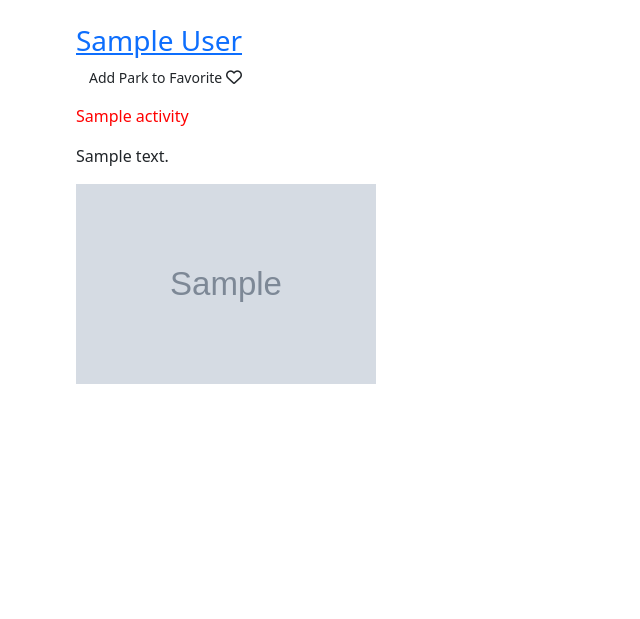
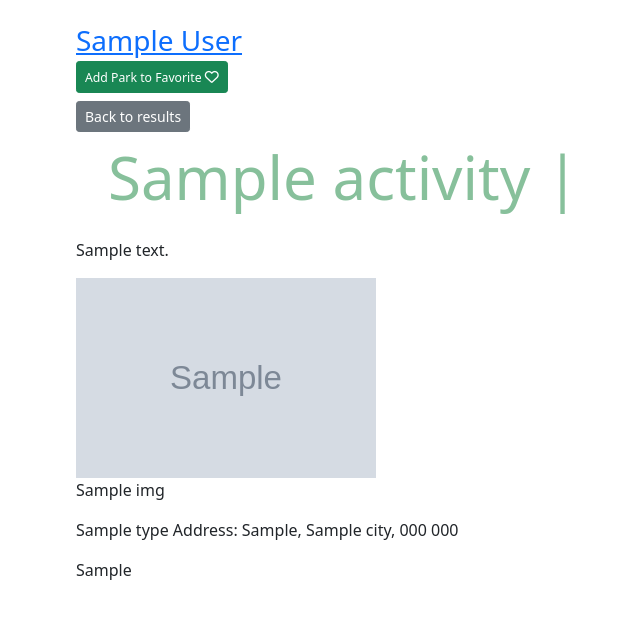
Before and after one commit to michellemason/NPS-APP, a Flask app: page /state/1/1 in a window 1280 px wide. Shown: the part 56-675 px from the top of the page, without its empty margins (18-658 px from the left). Run offline with Flask 2, Linux system fonts and the light colour scheme; tables that the repository leaves empty hold one stand-in row (values such as "Sample post"); grey boxes marked "Sample" are stand-in pictures; a database or web service that is not in the repository returns one stand-in record (values such as "Sample title"); data that the repository does not hold is empty; parts of the project's set-up code (start-up, migrations or seed data) failed here and were passed over; some libraries are stand-ins or nearby versions.

Commit message:
added edit user, fixed favorites page, minor fixes

```diff
--- a/app.py
+++ b/app.py
@@ -5,7 +5,7 @@ from flask import Flask, render_template, g, redirect, session, request, flash,
 from flask_wtf import FlaskForm
 from flask_debugtoolbar import DebugToolbarExtension
 from models import connect_db, db, User, Park, FavoritePark
-from forms import CreateUserForm, LoginForm
+from forms import CreateUserForm, LoginForm, EditUser
 from secret import API_SECRET_KEY
 import os
 import requests
@@ -98,7 +98,7 @@ def login():
         if user:
             do_login(user)
             flash(f'Hello, {user.username}!', 'success')
-            return redirect(f'/users/{user.id}')
+            return redirect('/home')
 
         flash("Username/Password incorrect.", "danger")
     return render_template('login.html', form=form)
@@ -108,6 +108,27 @@ def logout():
     do_logout()
     flash("See you next time!", 'success')
     return redirect('/')
+
+
+@app.route('/users/<int:user_id>/edit', methods=["GET", "POST"])
+def edit_user(user_id):
+    """Edit user profile info"""
+
+    if not g.user:
+        flash("Unauthorized acces.", 'danger')
+        return redirect('/')
+
+    user = User.query.get(user_id)
+    form = EditUser(obj=user)
+    if form.validate_on_submit():
+        user.username = form.username.data
+        user.email = form.email.data
+        db.session.commit()
+        flash(f"Account successfully updated!", 'success')
+        return redirect(f"/users/{user.id}")
+
+    return render_template('users_edit.html', form=form, user=user)
+
 
 @app.route('/users/<int:user_id>')
 def users_page(user_id):
@@ -202,22 +223,25 @@ def delete_fave(park_id):
 
 @app.route("/favorites")
 def show_favorites():
+    """View all parks in users favorites"""
     if not g.user:
         flash("You need to login to view favorites.", "danger")
         return redirect('/login')
 
     user_id = g.user.id
     user = User.query.get_or_404(user_id)
+    user_faves = user.favorites
 
-    user_faves = user.favorites
     faves = [p.park_id for p in user_faves]
+    results = []
 
-    # for park in faves:
-    #     res = requests.get(f'{API_BASE_URL}parks?api_key={API_SECRET_KEY}&parkCode={park}')
-    #     res_json = res.json()
-    #     results = res_json['data']
+    for park in faves:
+        res = requests.get(f'{API_BASE_URL}parks?api_key={API_SECRET_KEY}&parkCode={park}')
+        res_json = res.json()
+        results.append(res_json['data'][0])
+    print(results)
 
-    return render_template('favorite_parks.html', faves=faves, user=user)
+    return render_template('favorite_parks.html', faves=faves, user=user, results=results)
 
 
 
--- a/static/style.css
+++ b/static/style.css
@@ -10,6 +10,14 @@ hr {
     font-size: small;
 }
 
+ul.ul {
+  color: #87C09B;
+}
+
+#act-list {
+  font-size: 60px;
+}
+
   /*
 
   NOTES
--- a/templates/base.html
+++ b/templates/base.html
@@ -4,10 +4,11 @@
     <meta charset="UTF-8">
     <meta http-equiv="X-UA-Compatible" content="IE=edge">
     <meta name="viewport" content="width=device-width, initial-scale=1.0">
+    <link rel="stylesheet" href="/static/style.css" />
     <link href="https://cdn.jsdelivr.net/npm/bootstrap@5.1.3/dist/css/bootstrap.min.css" rel="stylesheet" integrity="sha384-1BmE4kWBq78iYhFldvKuhfTAU6auU8tT94WrHftjDbrCEXSU1oBoqyl2QvZ6jIW3" crossorigin="anonymous">
     <script src="https://kit.fontawesome.com/aa53394aca.js" crossorigin="anonymous"></script>
 
-    <link rel="stylesheet" href="/static/style.css" />
+
     <title>{% block title %}NPS API{% endblock title %}</title>
 </head>
 <body>
--- a/templates/park_info.html
+++ b/templates/park_info.html
@@ -1,6 +1,6 @@
 {% extends "base.html" %}
 
-{% block title %} Home {% endblock title %}
+{% block title %} Park Info {% endblock title %}
 
 {% block content %}
 
@@ -9,16 +9,40 @@
 <div class="container">
     <div class="row">
         <div class="col-sm" id="park-info">
-            <a href="/state/{{result.states}}/{{result.parkCode}}
-            "><h3>{{result.fullName}}</a>
+            <a href="{{result.url}}"><h3>{{result.fullName}}</a>
             <form method="POST">
-                <button data-id="{{result.parkCode}}" href="/state/{{result.states}}/{{result.parkCode}}" class="fave btn btn-med" type="submit"><small>Add Park to Favorite </small><i class="far fa-heart"></i></button></h3>
+                <button data-id="{{result.parkCode}}" href="/state/{{result.states}}/{{result.parkCode}}" class="fave btn btn-sm btn-success" type="submit"><small>Add Park to Favorite </small><i class="far fa-heart"></i></button></h3>
             </form>
-            {% for activity in result.activities %}
-            <p style="color: red">{{activity.name}}</p>
+
+            <a href="/state/{{result.states}}" class="btn btn-secondary btn-sm" type="submit">Back to results</a>
+<!--
+            <div class="row">
+                {% for activity in result.activities %}
+                <div class="col-md acts">
+                    <p style="color: red">{{activity.name}}</p>
+                </div>
+                {% endfor %}
+            </div> -->
+
+            <ul id="act-list" class="ul list edit">
+                {% for activity in result.activities %}
+                <li style="display:inline">{{activity.name}} | </li>
+                {% endfor %}
+            </ul>
+
+            <p>{{result.description}}</p>
+
+            {% for img in result.images %}
+            <img src="{{img.url}}" width="300px;" height="200px;">
+            <p>{{img.title}}</p>
             {% endfor %}
-            <p>{{result.description}}</p>
-            <img src="{{result.images[0].url}}" width="300px;" height="200px;">
+
+            {% for add in result.addresses%}
+            <p>{{add.type}} Address: {{add.line1}}, {{add.city}}, {{add.stateCode}} {{add.postalCode}}</p>
+            {% endfor %}
+
+            <p class="weather">{{result.weatherInfo}}</p>
+
 
         </div>
     </div>
--- a/templates/states_parks.html
+++ b/templates/states_parks.html
@@ -12,7 +12,7 @@
                 <img src="{{result.images[0].url}}" width="18rem;" height="200px;" class="card-img-top">
                 <div class="card-body">
                 <center><h5 class="card-title" style=""><a href="/state/{{result.states}}/{{result.parkCode}}">{{result.fullName}}</a></h5></center>
-                <p class="card-text" style="font-size:small">{{result.description}}</p>
+                <p class="card-text d-block text-truncate" style="font-size:small">{{result.description}}</p>
                 </div>
         </div>
         </div>
```
Also changed, not shown: forms.py (+6 -1 lines), static/app.js (deleted, +0 -19 lines), templates/favorite_parks.html (+32 -8 lines), templates/home.html (+4 -4 lines), templates/users.html (+4 -4 lines), templates/users_edit.html (added, +32 -0 lines).
